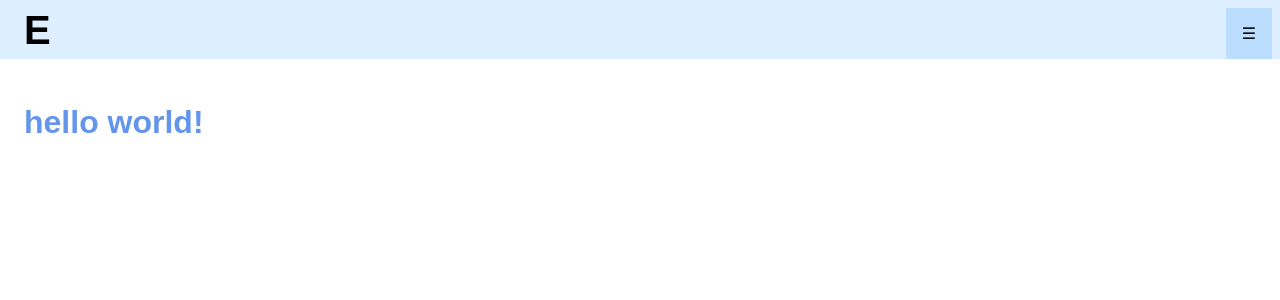
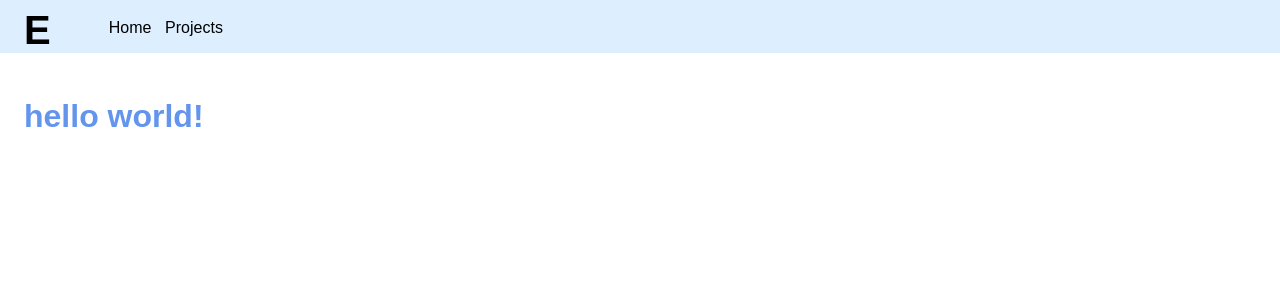
Before and after one commit to jgcodes2020/comtech11-portfolio, a Jekyll site: the page built from index.html, in a window 1280 px wide. Shown: the top 300 px of the page. Built offline with Jekyll 4.4.1, drawn with Linux system fonts in a browser that asks for light colours.

Commit message:
basic navbar done!!

```diff
--- a/_layouts/base_page.html
+++ b/_layouts/base_page.html
@@ -20,8 +20,9 @@
           <label class="nav-toggle" for="nav-toggle" class="hamburger">&#9776;</label>
           <ul class="nav-links">
             <!-- Actual links -->
-            <li><a href="/">one page</a></li>
-            <li><a href="/">two page</a></li>
+            {% for i in site.data.nav %}
+              <li><a href="{{i.link}}">{{i.name}}</a></li>
+            {% endfor %}
           </ul>
         </nav>
       </header>
--- a/assets/css/styles.scss
+++ b/assets/css/styles-base.scss
@@ -1,6 +1,5 @@
 ---
 ---
-
 // Colours/fonts
 :root {
   --base-font: Arial, Helvetica, sans-serif;
@@ -38,6 +37,7 @@ nav {
 nav > .brand {
   grid-area: brand;
   margin-left: 1.5rem;
+  min-width: 5rem;
 
   font-size: 2.5rem;
   font-weight: 800;
@@ -106,8 +106,3 @@ main {
   color: cornflowerblue;
   padding: 1.5rem;
 }
-
-
-@media screen and (min-width: 768px) {
-  @import "styles-desktop.css";
-}
--- a/assets/css/styles-desktop.scss
+++ b/assets/css/styles-desktop.scss
@@ -0,0 +1,23 @@
+---
+---
+// THIS FILE CONTAINS CSS RULES SPECIFIC TO LARGER SCREENS.
+// ========================================================
+
+nav {
+  grid-template-columns: auto 1fr;
+  grid-template-rows: auto;
+  grid-template-areas:
+    "brand links"
+}
+
+nav > .nav-toggle {
+  display: none;
+}
+
+nav > ul.nav-links {
+  flex-direction: row;
+  align-items: center;
+  gap: 0.25rem;
+
+  height: initial;
+}
--- /dev/null
+++ b/assets/css/styles.css
@@ -0,0 +1,2 @@
+@import url("./styles-base.css");
+@import url("./styles-desktop.css") screen and (min-width: 768px);
```
